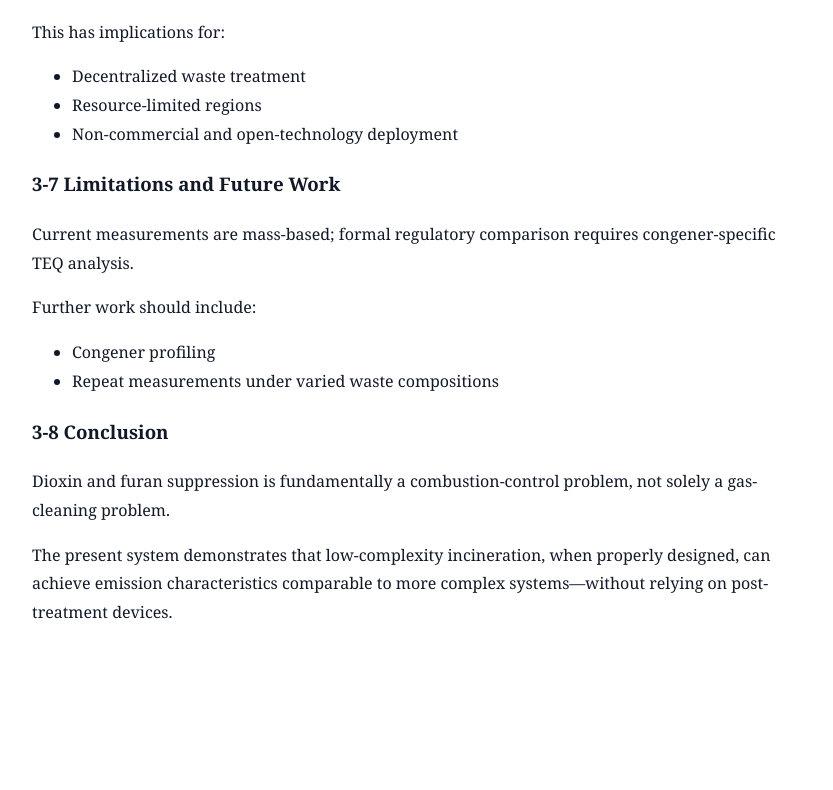
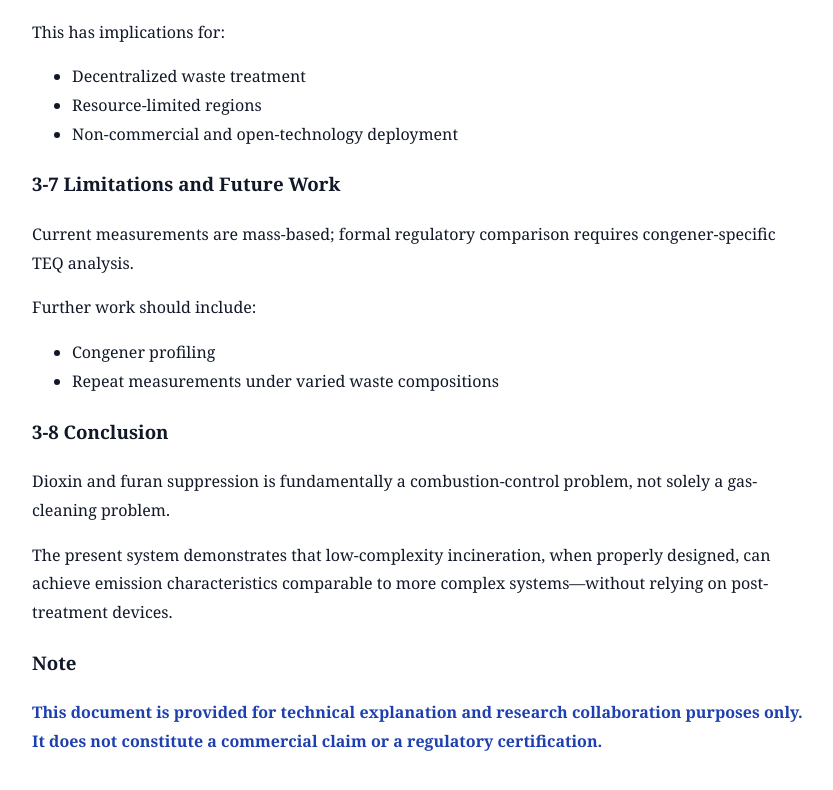
Before and after one commit to ssimsangmin49-creator/ecofriendly-polymer-compounds-incineration, a Jekyll site: the page built from _posts/2026-01-21-estimated-dioxin-teq.md, in a window 1280 px wide and 900 px high, scrolled down 3782 px. Shown: the top 790 px of the window, without its empty margins (222-1055 px from the left). Built offline with Jekyll 4.4.1, drawn with Linux system fonts in a browser that asks for light colours.

Commit message:
Add clarification note about document purpose
Added a note clarifying the document's purpose and limitations.

```diff
--- a/_posts/2026-01-21-estimated-dioxin-teq.md
+++ b/_posts/2026-01-21-estimated-dioxin-teq.md
@@ -151,3 +151,10 @@ not solely a gas-cleaning problem.
 
 The present system demonstrates that low-complexity incineration, when properly designed,
 can achieve emission characteristics comparable to more complex systems—without relying on post-treatment devices.
+
+### Note
+
+<span style="color:#1e40af; font-weight:bold;">
+This document is provided for technical explanation and research collaboration purposes only.
+It does not constitute a commercial claim or a regulatory certification.
+</span>
```
